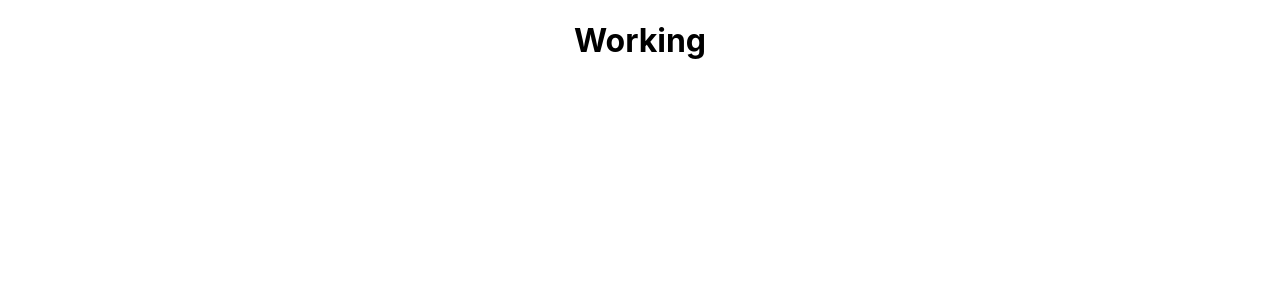
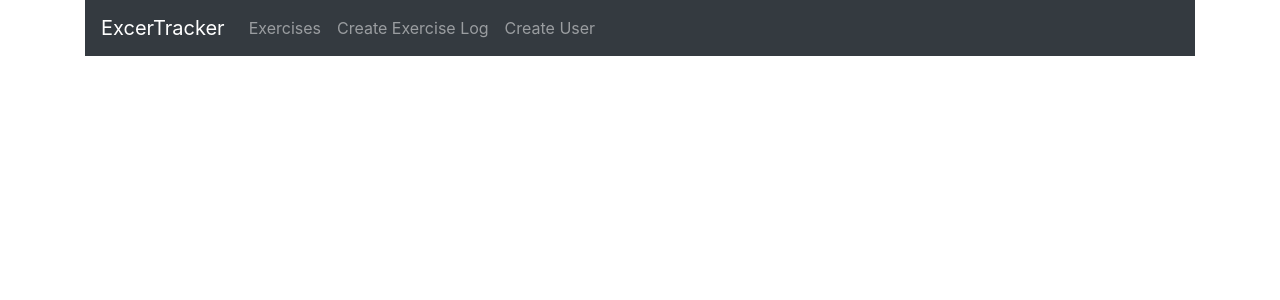
Before and after one commit to notGonim/exercises-tracker, a React (Create React App) app in the folder client/: page / in a window 1280 px wide. Shown: the top 300 px of the page. Built offline with nearby package versions, Linux system fonts and the light colour scheme.

Commit message:
Added the navbar and config routes inside it

```diff
--- a/client/public/index.html
+++ b/client/public/index.html
@@ -20,10 +20,13 @@
       It will be replaced with the URL of the `public` folder during the build.
       Only files inside the `public` folder can be referenced from the HTML.
 
+
+
       Unlike "/favicon.ico" or "favicon.ico", "%PUBLIC_URL%/favicon.ico" will
       work correctly both with client-side routing and a non-root public URL.
       Learn how to configure a non-root public URL by running `npm run build`.
     -->
+
     <title>Exercise Tracker</title>
   </head>
   <body>
--- a/client/src/App.js
+++ b/client/src/App.js
@@ -1,11 +1,24 @@
-import logo from './logo.svg';
 import './App.css';
+import { BrowserRouter as Router, Route, Link } from "react-router-dom";
+import { ExerciseList } from './components/ExerciseList';
+import { EditExercise } from './components/EditExercise';
+import { CreateExercise } from './components/CreateExercise';
+import { CreateUser } from './components/CreateUser';
+import { Navbar } from './components/Navbar';
+
 
 function App() {
   return (
-    <div className="App">
-      <h1>Working</h1>
-    </div>
+    <Router>
+      <div className="container">
+        <Navbar>
+          <Route path="/" exact component={ExerciseList} />
+          <Route path="/edit/:id" component={EditExercise} />
+          <Route path="/create" component={CreateExercise} />
+          <Route path="/user" component={CreateUser} />
+        </Navbar>
+      </div>
+    </Router>
   );
 }
 
--- /dev/null
+++ b/client/src/components/CreateExercise.js
@@ -0,0 +1,9 @@
+import React from 'react'
+
+export const CreateExercise = () => {
+    return (
+        <div>
+
+        </div>
+    )
+}
--- /dev/null
+++ b/client/src/components/CreateUser.js
@@ -0,0 +1,9 @@
+import React from 'react'
+
+export const CreateUser = () => {
+    return (
+        <div>
+
+        </div>
+    )
+}
--- /dev/null
+++ b/client/src/components/EditExercise.js
@@ -0,0 +1,9 @@
+import React from 'react'
+
+export const EditExercise = () => {
+    return (
+        <div>
+
+        </div>
+    )
+}
--- /dev/null
+++ b/client/src/components/ExerciseList.js
@@ -0,0 +1,9 @@
+import React from 'react'
+
+export const ExerciseList = () => {
+    return (
+        <div>
+
+        </div>
+    )
+}
--- /dev/null
+++ b/client/src/components/Navbar.js
@@ -0,0 +1,23 @@
+import React from 'react'
+import { Link } from 'react-router-dom';
+
+export const Navbar = () => {
+    return (
+        <nav className="navbar navbar-dark bg-dark navbar-expand-lg">
+            <Link to="/" className="navbar-brand">ExcerTracker</Link>
+            <div className="collpase navbar-collapse">
+                <ul className="navbar-nav mr-auto">
+                    <li className="navbar-item">
+                        <Link to="/" className="nav-link">Exercises</Link>
+                    </li>
+                    <li className="navbar-item">
+                        <Link to="/create" className="nav-link">Create Exercise Log</Link>
+                    </li>
+                    <li className="navbar-item">
+                        <Link to="/user" className="nav-link">Create User</Link>
+                    </li>
+                </ul>
+            </div>
+        </nav>
+    )
+}
--- a/client/src/index.css
+++ b/client/src/index.css
@@ -1,3 +1,6 @@
+
+
+
 body {
   margin: 0;
   font-family: -apple-system, BlinkMacSystemFont, 'Segoe UI', 'Roboto', 'Oxygen',
--- a/client/src/index.js
+++ b/client/src/index.js
@@ -1,8 +1,12 @@
 import React from 'react';
 import ReactDOM from 'react-dom';
+import 'bootstrap/dist/css/bootstrap.min.css';
+
 import './index.css';
 import App from './App';
+
 import reportWebVitals from './reportWebVitals';
+
 
 ReactDOM.render(
   <React.StrictMode>
```
Also changed, not shown: client/package.json (+8 -0 lines), 1 other file (tests, documents, lock files or other folders).
